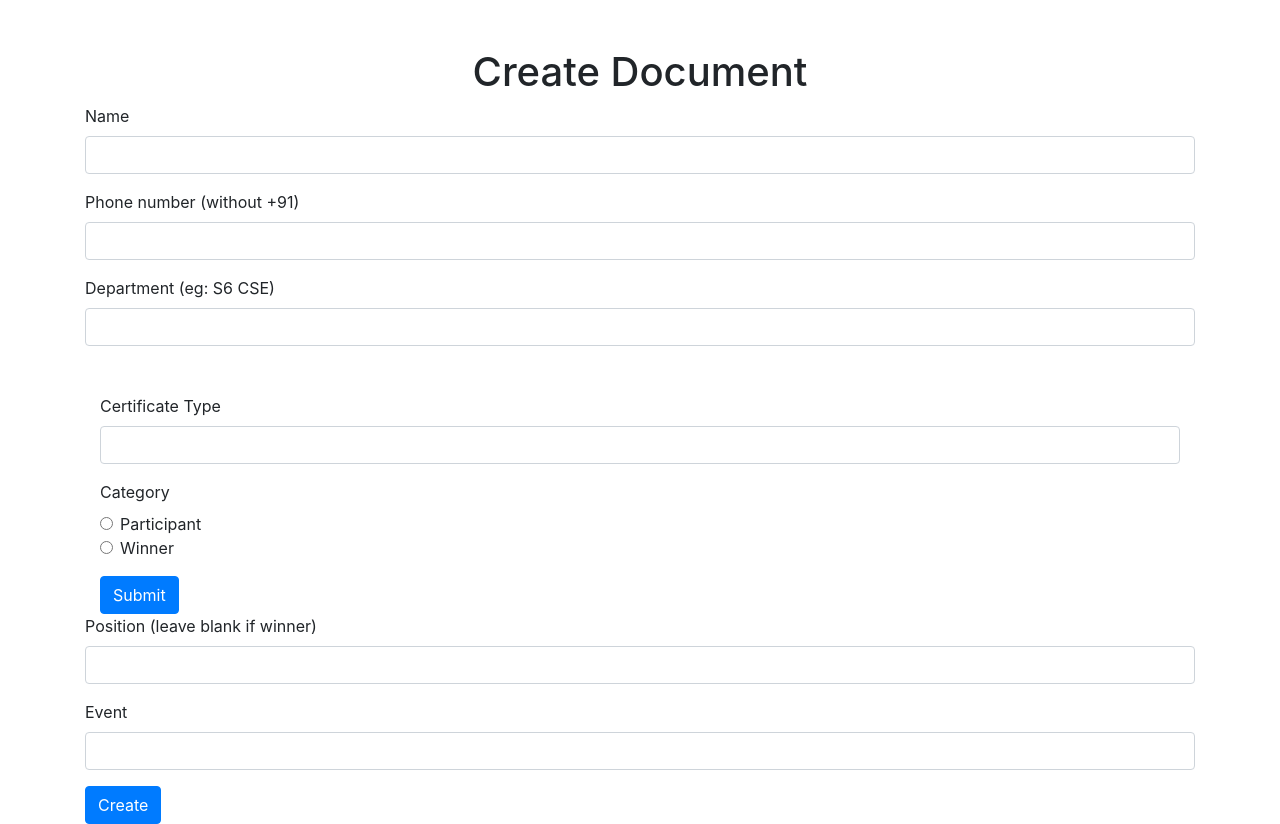
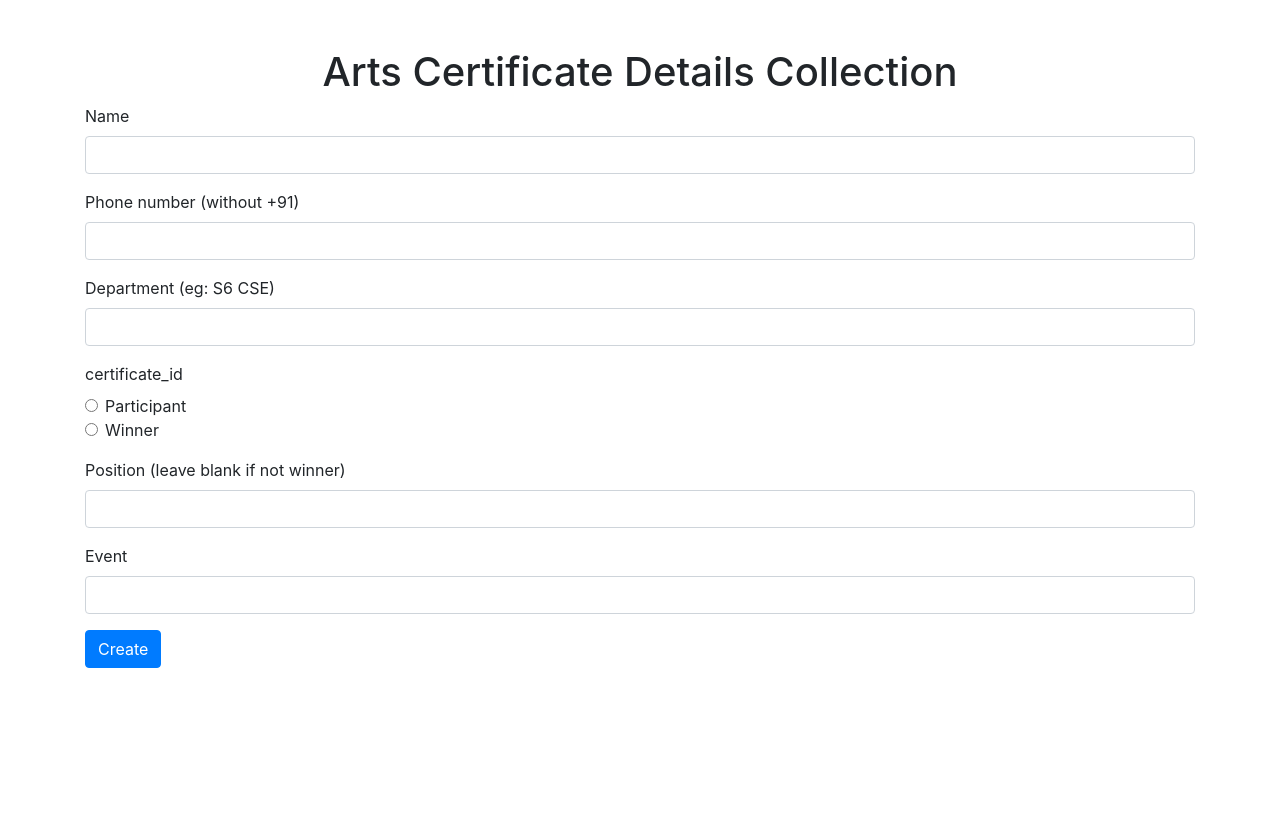
Before and after one commit to Sabari-nath-p/certificate_python, a Flask app: page /create in a window 1280 px wide. After the commit the page ends 668 px from the top, so only its background shows below. Run offline with Flask 2, Linux system fonts and the light colour scheme; some libraries are stand-ins or nearby versions.

Commit message:
spelling corrected

```diff
--- a/templates/create_document.html
+++ b/templates/create_document.html
@@ -10,7 +10,7 @@
 
 <body>
     <div class="container mt-5">
-        <h1 class="text-center">Create Document</h1>
+        <h1 class="text-center">Arts Certificate Details Collection</h1>
         <form method="POST" action="{{ url_for('create_document') }}">
             <div class="form-group">
                 <label for="name">Name</label>
@@ -28,35 +28,29 @@
                 <label for="certificate_id">Certificate ID</label>
                 <input type="text" class="form-control" id="certificate_id" name="certificate_id" required>
             </div> -->
-            <div class="container mt-5">
-                <form>
+
+
             <div class="form-group">
-                        <label for="certificate_id">Certificate Type</label>
-                        <input type="text" class="form-control" id="certificate_id" name="certificate_id" required>
-                    </div>
-                    <div class="form-group">
-                        <label>Category</label>
+                <label>certificate_id</label>
                 <div class="form-check">
-                            <input class="form-check-input" type="radio" name="category" id="participant" value="arts"
-                                required>
-                            <label class="form-check-label" for="participant">
+                    <input class="form-check-input" type="radio" name="certificate_id" id="certificate_id"
+                        value="arts_par" required>
+                    <label class="form-check-label" for="certificate_id">
                         Participant
                     </label>
                 </div>
                 <div class="form-check">
-                            <input class="form-check-input" type="radio" name="category" id="winner" value="arts_par"
+                    <input class="form-check-input" type="radio" name="certificate_id" id="certificate_id" value="arts"
                         required>
-                            <label class="form-check-label" for="winner">
+                    <label class="form-check-label" for="certificate_id">
                         Winner
                     </label>
                 </div>
             </div>
-                    <button type="submit" class="btn btn-primary">Submit</button>
-                </form>
-            </div>
+
 
             <div class="form-group">
-                <label for="POS">Position (leave blank if winner)</label>
+                <label for="POS">Position (leave blank if not winner) </label>
                 <input type="text" class="form-control" id="POS" name="POS" required>
             </div>
             <div class="form-group">
```
Lines whose indentation alone changed are shown as unchanged.
